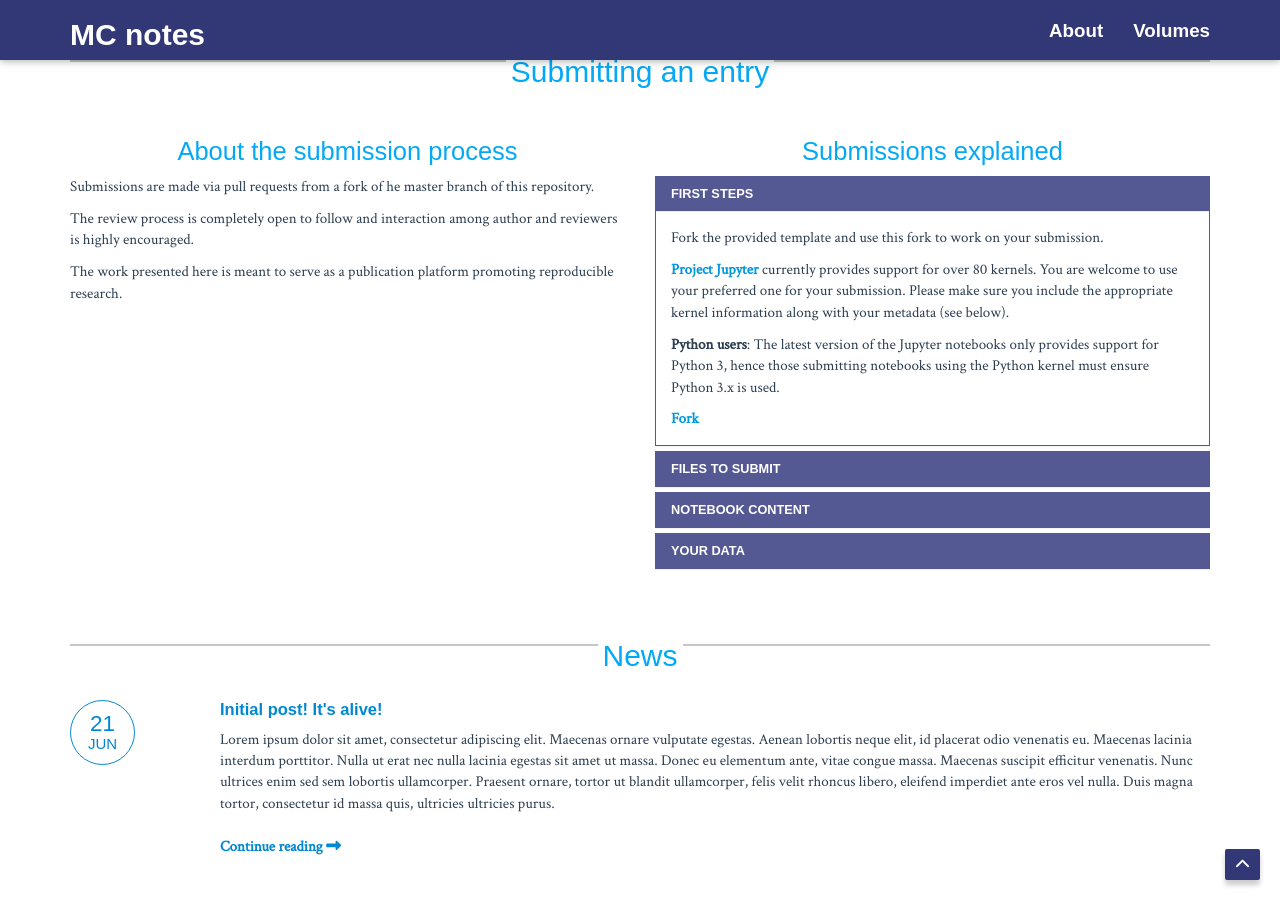
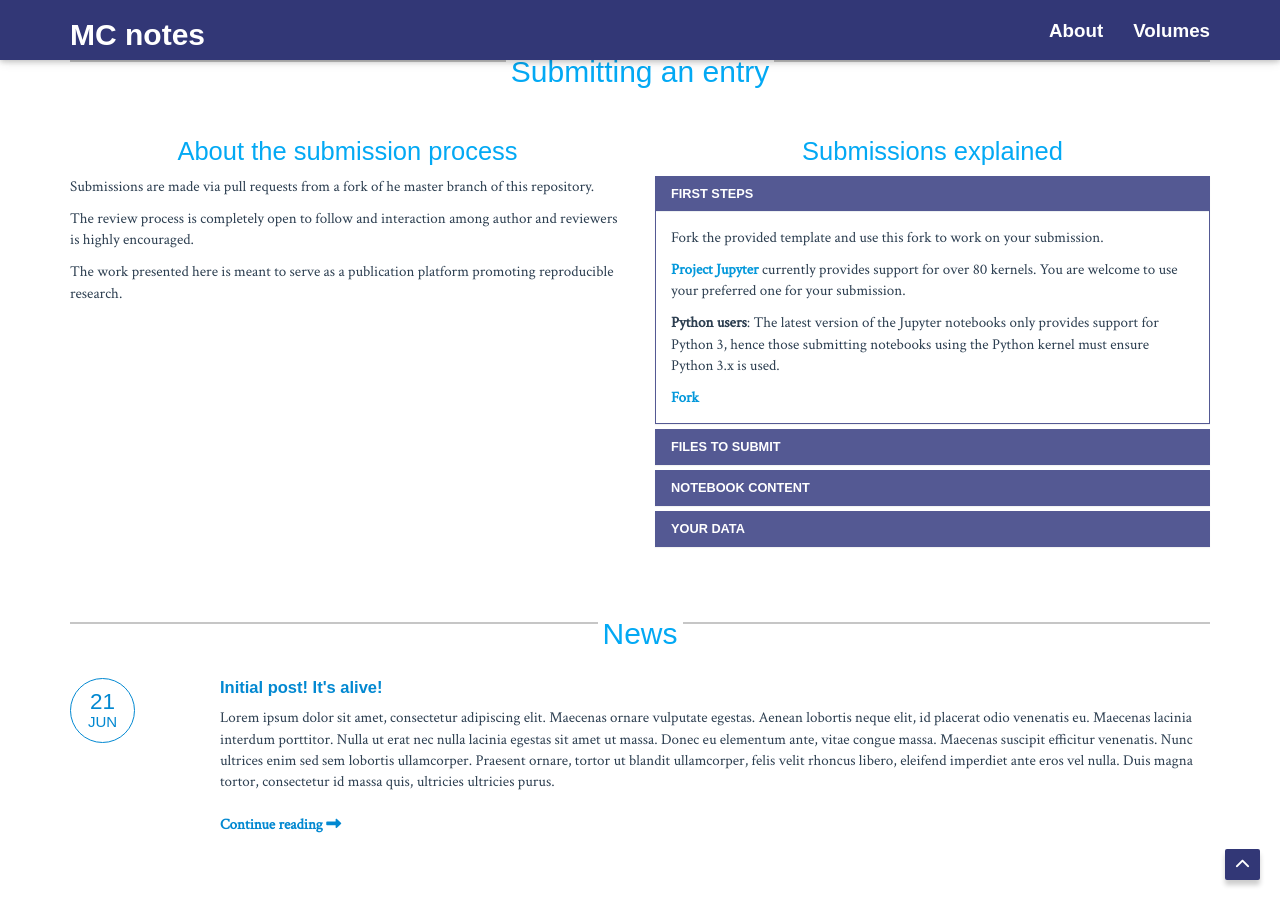
Before and after one commit to MCNotes/MCNotes.github.io, a Jekyll site: the page built from index.md, in a window 1280 px wide and 900 px high, scrolled down 1335 px. Built offline with Jekyll 4.4.1, drawn with Linux system fonts in a browser that asks for light colours; nearby versions of some CDN libraries; some web fonts are replaced.

```diff
--- a/_includes/md_content/files_inc.md
+++ b/_includes/md_content/files_inc.md
@@ -11,7 +11,7 @@ The use of <a href='https://conda.io/docs/using/envs.html'> Conda environments
 </a> is highly encouraged. Alternatively, a _requirements.text_ file can be accepted.
 
   <!-- trigger modal-->
-  <a class='tab' data-toggle="modal" data-target="#myModal"> See example enviroment </a>
+<a class='tab' data-toggle="modal" data-target="#myModal"> See example enviroment </a>
 
 <!-- Modal -->
 <div class="modal" id="myModal" tabindex="-1" role="alert" aria-labelledby="exampleModalLabel" aria-hidden="true">
@@ -25,7 +25,7 @@ The use of <a href='https://conda.io/docs/using/envs.html'> Conda environments
       <div class="modal-body">
       {% capture my_include %}{% include /md_content/sample_env.md%}{% endcapture %}
       {%highlight yml%}
-      {{ my_include }}
+      {{ my_include}}
       {%endhighlight%}
       </div>
     </div>
@@ -34,13 +34,37 @@ The use of <a href='https://conda.io/docs/using/envs.html'> Conda environments
 
 3. **metadata.yml**: Yaml file containing the metadata
 for your publication. This file will be used to add a DOI to your notebook
-for citation. An example can be seen <a href="" > here </a>.
+for citation.
 Optional entries are marked as _Optional_ in the template provided.
+
+<!-- trigger modal-->
+<a class='tab' data-toggle="modal" data-target="#myModal2"> See example metadata</a>
+
+<!-- Modal -->
+<div class="modal" id="myModal2" tabindex="-1" role="alert" aria-labelledby="exampleModalLabel" aria-hidden="true">
+<div class="modal-dialog" role="document">
+  <div class="modal-content">
+    <div class="modal-header">
+      <button type="button" class="close" data-dismiss="modal" aria-label="Close">
+        <span aria-hidden="true"><i class="fa fa-times-circle" aria-hidden="true"></i></span>
+      </button>
+    </div>
+    <div class="modal-body">
+    {% capture meta_ex %}{% include /md_content/zenodo_meta.md%}{% endcapture %}
+    {%highlight yml%}
+    {{ meta_ex }}
+    {%endhighlight%}
+    </div>
+  </div>
+</div>
+</div>
+
 
 4. **bibliography.bib**: BibTeX file containing all the references included in your notebook (for information visit the [BibTeX website](http://www.bibtex.org).
 
 For a detailed description of the metadata file and options have a look at the
-[Zenodo API](http://developers.zenodo.org/#restapi-rep-meta).
+[Zenodo API](http://developers.zenodo.org/#restapi-rep-meta) and
+[Deposit metadata](http://developers.zenodo.org/#representation).
 
 _**No other files are allowed as part of the submission**_ additional/accompanying scripts should
 be included in the notebook.
--- a/_includes/md_content/first_steps.md
+++ b/_includes/md_content/first_steps.md
@@ -4,8 +4,6 @@ your submission.
 [Project Jupyter](http://blog.jupyter.org/2017/04/04/jupyter-notebook-5-0/)
 currently provides support for over 80 kernels.
 You are welcome to use your preferred one for your submission.
-Please make sure you include the appropriate kernel information along with your metadata
-(see below).
 
 **Python users**: The latest version of the Jupyter notebooks only
 provides support for Python 3, hence those submitting notebooks using the Python kernel must
--- a/js/custom-scripts.js
+++ b/js/custom-scripts.js
@@ -57,3 +57,10 @@ function navbarScroll() {
    }
 
  });
+
+ $(document).ready(function() {
+
+   if(window.location.href.indexOf('#myModal2') != -1) {
+     $('#myModal2').modal('show');
+   }
+ });
```
Also changed, not shown: _includes/md_content/data_cont.md (+2 -1 lines), _includes/md_content/zenodo_meta.md (added, +13 -0 lines), 2 other files.
